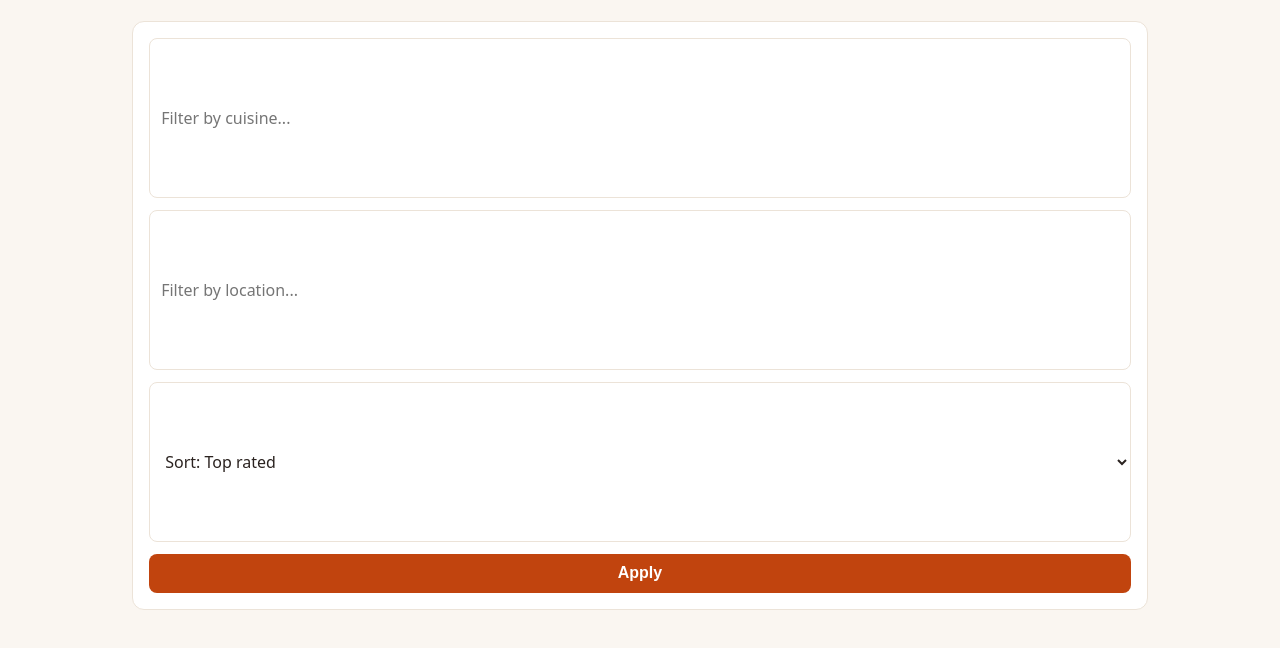
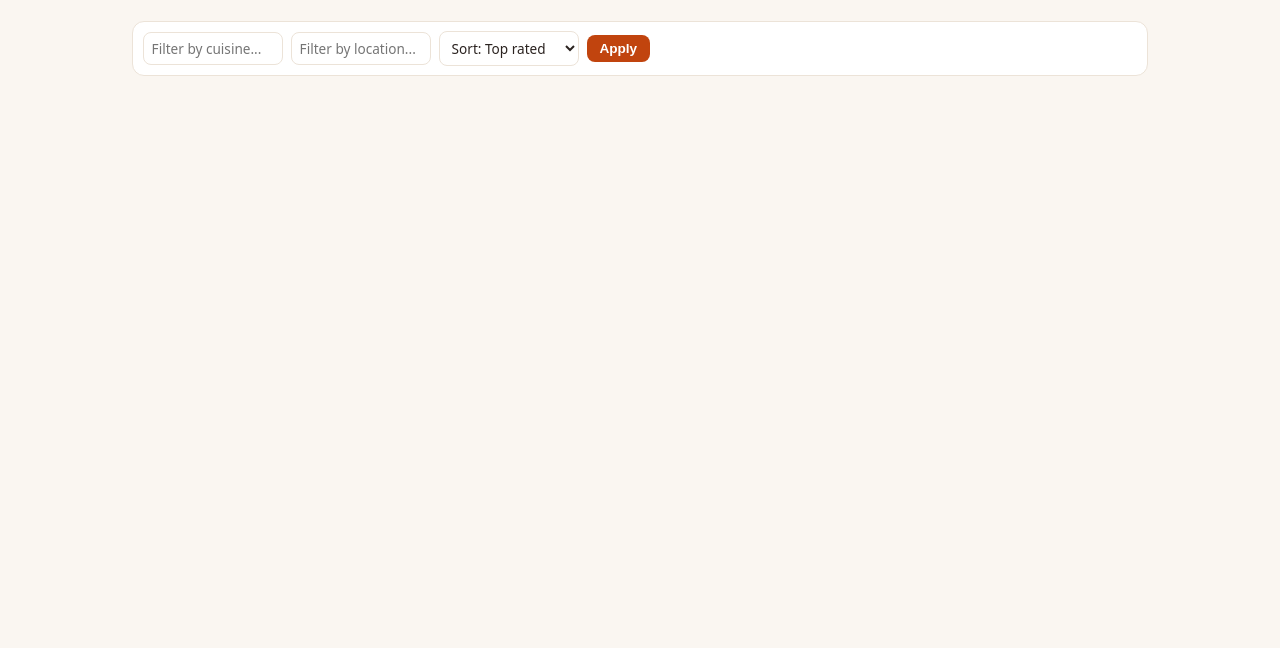
Before and after one commit to yesak311/food-review-app, a website: page public/index.html in a window 1280 px wide. Shown: the part 178-826 px from the top of the page. After the commit the page ends 800 px from the top, so only its background shows below. Drawn offline with Linux system fonts and the light colour scheme; no server answers.

Commit message:
Fix filter bar layout to display as a compact row

```diff
--- a/models/ReviewVoteModel.js
+++ b/models/ReviewVoteModel.js
@@ -22,6 +22,7 @@ const getVoteCounts = async (reviewId) => {
     [reviewId]
   );
   return result.rows[0];
+
 };
 
 module.exports = { upsertVote, getVoteCounts };
--- a/public/css/style.css
+++ b/public/css/style.css
@@ -133,18 +133,29 @@ main {
 
 .filter-bar {
   display: flex;
+  flex-direction: row;
   flex-wrap: wrap;
-  gap: 0.75rem;
+  justify-content: flex-start;
+  align-items: center;
+  gap: 0.5rem;
   background: var(--surface);
   border: 1px solid var(--border);
   border-radius: var(--radius);
-  padding: 1rem;
+  padding: 0.6rem;
   margin-bottom: 1.5rem;
 }
 
 .filter-bar input,
 .filter-bar select {
-  flex: 1 1 160px;
+  flex: 0 0 auto;
+  width: 140px;
+  padding: 0.35rem 0.5rem;
+  font-size: 0.85rem;
+}
+
+.filter-bar button[type='submit'] {
+  padding: 0.35rem 0.8rem;
+  font-size: 0.85rem;
 }
 
 
```
